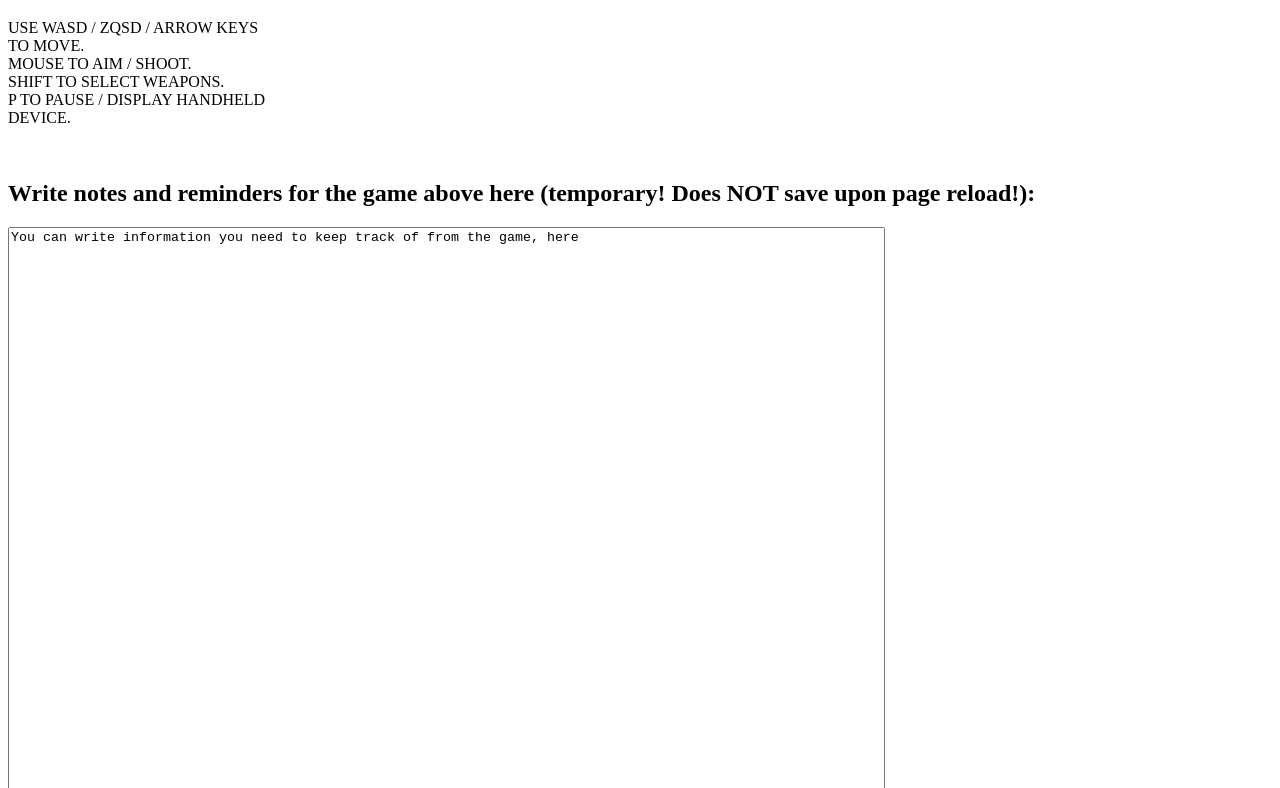
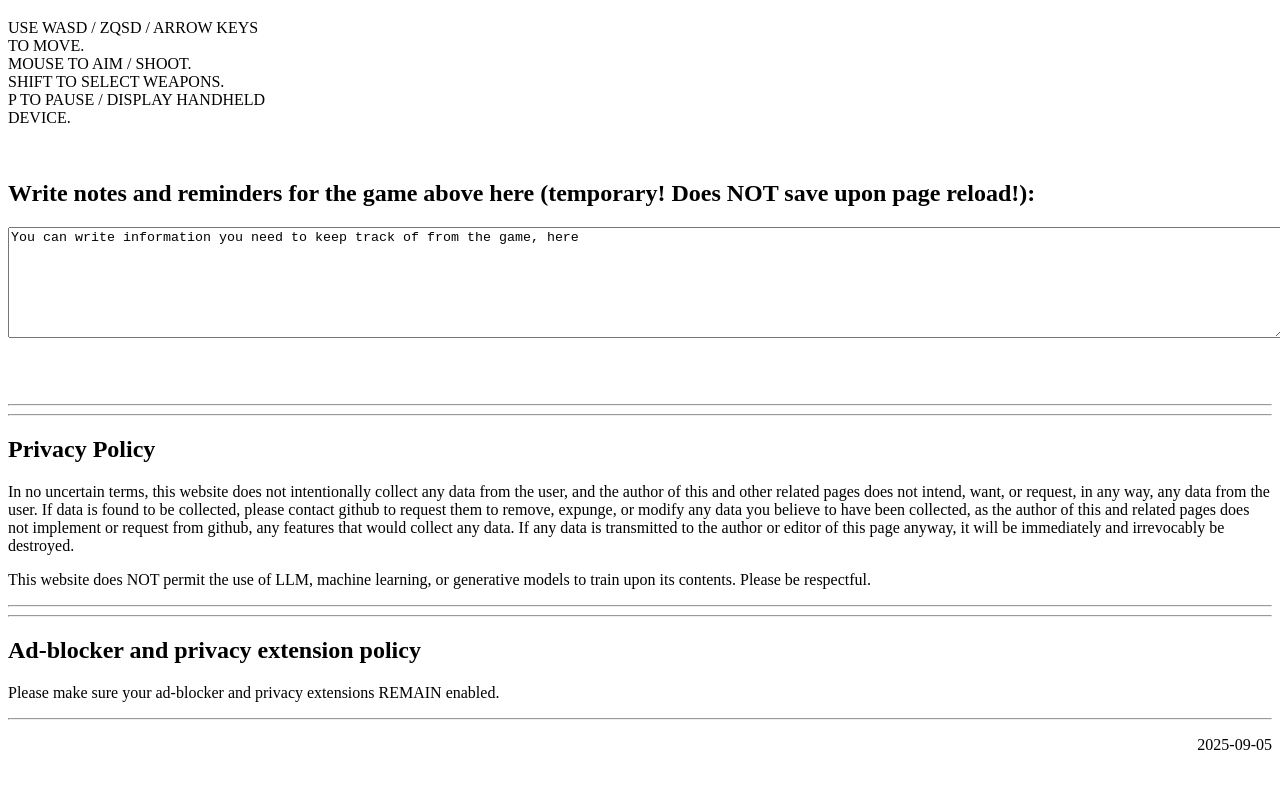
Before and after one commit to Raker77/Raker77.github.io, a plain HTML site: page outpost.html in a window 1280 px wide. Shown: the part 1132-1920 px from the top of the page. Drawn offline with Linux system fonts and the light colour scheme.

Commit message:
Update outpost.html

```diff
--- a/outpost.html
+++ b/outpost.html
@@ -47,7 +47,7 @@ A distress call wakes you and your crew mate from C-Sleep. A suspected rad leak
 <br>
 
 <h2><label for="temporary notes box">Write notes and reminders for the game above here (temporary! Does NOT save upon page reload!):</label></h2>
-<textarea id="temporary notes box" name="temporary notes box" rows="200" cols="107">
+<textarea id="temporary notes box" name="temporary notes box" rows="7" cols="157">
 You can write information you need to keep track of from the game, here
 </textarea>
 
```
